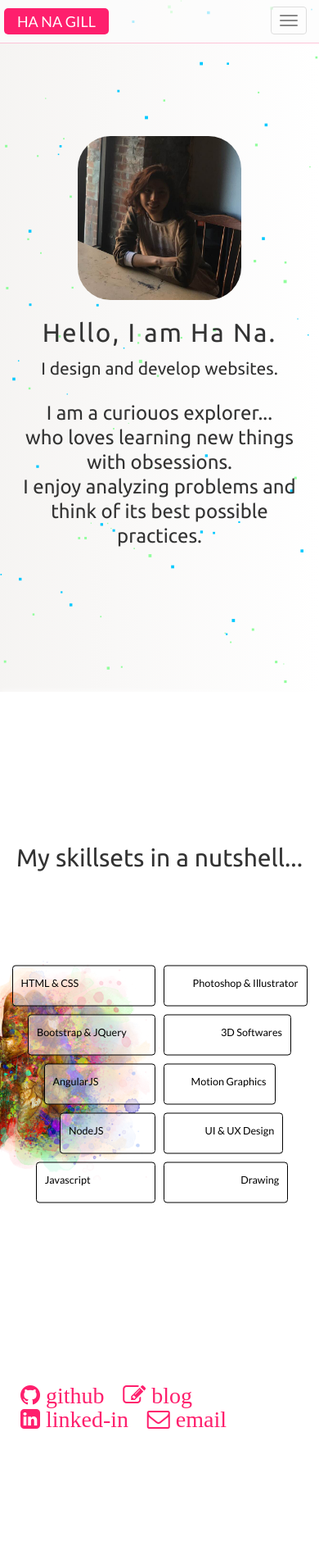
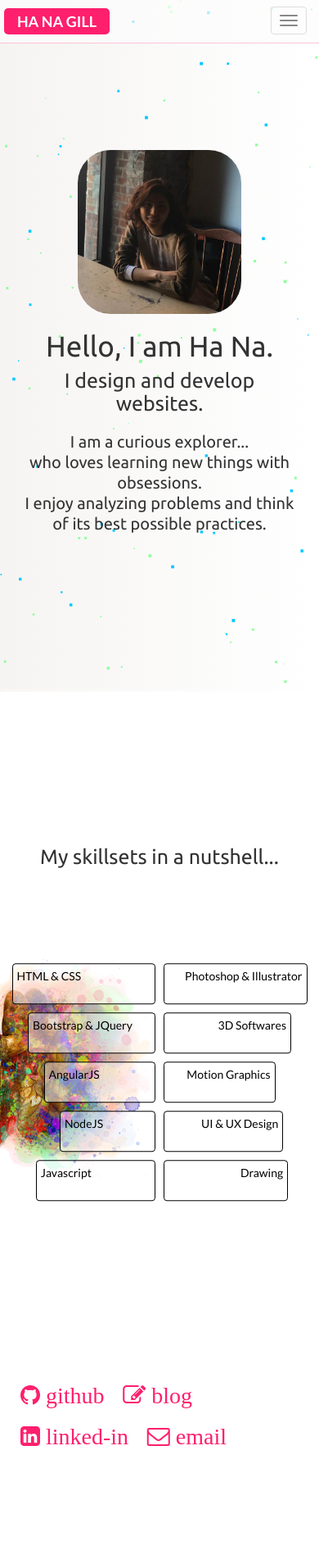
Before and after one commit to oneway101/onewayfirst.com, a PHP site: page / in a window 390 px wide. Shown: the top 1908 px of the page at 82% size. Run offline with PHP 8.4, Linux system fonts and the light colour scheme; data that the repository does not hold is empty; some libraries are stand-ins or nearby versions.

Commit message:
mobile safari responsive design fix

```diff
--- a/assets/css/custom.css
+++ b/assets/css/custom.css
@@ -1,4 +1,5 @@
 /*Media Queries*/
+/*Mixins*/
 header {
   height: 50px; }
 
@@ -30,8 +31,10 @@ h1, h2, h3 {
   font-family: 'Ubuntu', sans-serif; }
 
 body {
-  font-family: 'Lato', serif; }
+  font-family: 'Lato', serif;
+  font-weight: 400; }
 
+/*buttons*/
 .btn.focus, .btn:focus, .btn:hover {
   color: #FE1F6D; }
 
@@ -42,12 +45,12 @@ body {
   border: 1px solid #FE1F6D;
   transition: opacity 0.25s ease-out; }
   .btn-theme:focus, .btn-theme:active, .btn-theme.focus, .btn-theme.active {
-    font-weight: 500;
     box-shadow: none; }
   .btn-theme:hover, .btn-theme.hover {
     color: white;
     background-color: #FE1F6D;
-    border-color: rgba(254, 31, 109, 0.5); }
+    border-color: rgba(254, 31, 109, 0.5);
+    font-weight: 700; }
 
 /*components*/
 .bg-color {
@@ -87,16 +90,22 @@ body {
   width: 100%;
   height: 100vh; }
 
+@media only screen and (max-width: 768px) {
+  .title {
+    font-size: 25px; } }
 /*navigation bar*/
 .navbar-default {
   background-color: rgba(252, 252, 252, 0.7);
   border-color: rgba(254, 31, 109, 0.25); }
 
 .navbar-default .navbar-nav > li > a {
+  -webkit-border-radius: 5px;
+  -moz-border-radius: 5px;
+  -ms-border-radius: 5px;
+  border-radius: 5px;
   color: #FE1F6D;
   height: 100%;
   border: 1px solid transparent;
-  border-radius: 5px;
   padding: 5px 15px;
   margin: 10px 5px; }
   .navbar-default .navbar-nav > li > a:hover {
@@ -108,16 +117,20 @@ body {
     border: 1px solid #FE1F6D; }
 
 .navbar-default .navbar-brand {
+  -webkit-border-radius: 5px;
+  -moz-border-radius: 5px;
+  -ms-border-radius: 5px;
+  border-radius: 5px;
+  font-weight: 700;
   color: white;
   height: 100%;
   background-color: #FE1F6D;
   border: 1px solid transparent;
-  border-radius: 5px;
   padding: 5px 15px;
   margin: 10px 5px; }
   .navbar-default .navbar-brand:hover, .navbar-default .navbar-brand:focus, .navbar-default .navbar-brand:active {
     color: #FE1F6D;
-    background-color: transparent;
+    background-color: rgba(255, 255, 255, 0.5);
     border: 1px solid #FE1F6D; }
 
 /*bio*/
@@ -142,33 +155,36 @@ body {
 .profile-text {
   margin: 0 15px;
   transition: all 0.5s ease-in-out; }
+  .profile-text h1 {
+    font-size: 45px;
+    letter-spacing: 2px; }
+  .profile-text h2 {
+    margin-top: 5px;
+    font-size: 30px; }
   .profile-text h3 {
     line-height: 1.25em; }
-  .profile-text .big-text > span:hover, .profile-text h3:hover {
+  .profile-text h1:hover, .profile-text h2:hover, .profile-text h3:hover {
     color: #FE1F6D;
     background-color: white;
     border-radius: 10px; }
 
-.big-text {
-  line-height: 40px; }
-  .big-text > span:first-child {
-    font-size: 1.5em;
-    letter-spacing: 2px; }
-
 @media only screen and (max-width: 768px) {
   .bio-wrapper {
-    flex-direction: column; }
-
-  .profile-photo {
-    margin: 0 auto; }
+    flex-direction: column;
+    align-items: center; }
 
   .profile-text {
     margin: 0 auto;
     padding: 0 10px;
     text-align: center; }
-
-  .big-text {
-    font-size: 1.5em; } }
+    .profile-text h1 {
+      font-size: 35px;
+      letter-spacing: normal; }
+    .profile-text h2 {
+      font-size: 25px; }
+    .profile-text h3 {
+      font-size: 20px;
+      line-height: 1.25em; } }
 /*Skills*/
 #skills {
   padding: 50px 0;
@@ -231,10 +247,12 @@ body {
       width: 100%; }
 
   .bar {
-    background-color: rgba(255, 255, 255, 0.5); }
+    background-color: rgba(255, 255, 255, 0.5);
+    padding: 5px; }
 
   .bar span {
-    font-size: 0.9em; } }
+    font-size: 1em;
+    height: auto; } }
 @media only screen and (max-width: 480px) {
   .walnut {
     width: 100%;
@@ -244,6 +262,8 @@ body {
 
 #social-media a {
   padding: 0 10px; }
+  #social-media a i {
+    height: 50px; }
 
 /*porfolio buttons*/
 .portfolio-btn {
@@ -289,12 +309,16 @@ body {
   overflow: auto; }
 
 @media only screen and (max-width: 992px) {
+  .portfolio-btn #webdev-tab, .portfolio-btn #design-tab {
+    width: 100%;
+    margin: 5px auto; }
+
   .web-project img {
     width: 80%; }
 
   .project-info {
     text-align: center;
-    margin: 0 50px 50px 50px; }
+    margin: 0 10px 50px 10px; }
 
   .project-info > .lead {
     text-align: justify; } }
--- a/assets/css/custom.scss
+++ b/assets/css/custom.scss
@@ -10,6 +10,14 @@ $btn-border-active: #cccccc;
 $theme-color: #FE1F6D;
 $theme-color-alpha: rgba(254, 31, 109, 0.5);
 $button-font-size: 1.25em;
+
+/*Mixins*/
+@mixin border-radius($radius) {
+  -webkit-border-radius: $radius;
+     -moz-border-radius: $radius;
+      -ms-border-radius: $radius;
+          border-radius: $radius;
+}
 
 header {
 	height: 50px;
@@ -45,7 +53,9 @@ h1,h2,h3 {
 }
 body{
   font-family: 'Lato', serif;
+  font-weight: 400;
 }
+/*buttons*/
 .btn.focus, .btn:focus, .btn:hover {
     color: $theme-color;
 }
@@ -56,13 +66,13 @@ body{
   border: 1px solid $theme-color;
   transition: opacity 0.25s ease-out;
   &:focus, &:active, &.focus, &.active{
-    font-weight: 500;
     box-shadow: none;
   }
   &:hover, &.hover{
     color:white;
     background-color: $theme-color;
     border-color: $theme-color-alpha;
+    font-weight: 700;
   }
 }
 /*components*/
@@ -98,6 +108,11 @@ body{
 	width: 100%;
 	height: 100vh;
 }
+@media only screen and (max-width : $sm) {
+  .title{
+    font-size: 25px;
+  }
+}
 
 /*navigation bar*/
 .navbar-default {
@@ -108,10 +123,10 @@ body{
 
 }
 .navbar-default .navbar-nav>li>a{
+  @include border-radius(5px);
   color: $theme-color;
   height: 100%;
   border: 1px solid transparent;
-  border-radius: 5px;
   padding: 5px 15px;
   margin: 10px 5px;
   &:hover{
@@ -125,16 +140,17 @@ body{
   }
 }
 .navbar-default .navbar-brand{
+  @include border-radius(5px);
+  font-weight: 700;
   color: white;
   height: 100%;
   background-color: $theme-color;
   border: 1px solid transparent;
-  border-radius: 5px;
   padding: 5px 15px;
   margin: 10px 5px;
   &:hover, &:focus, &:active{
     color: $theme-color;
-    background-color: transparent;
+    background-color: rgba(255,255,255,0.5);
     border: 1px solid $theme-color;
   }
 }
@@ -161,37 +177,45 @@ body{
 .profile-text {
   margin: 0 15px;
   transition: all 0.5s ease-in-out;
+  h1{
+    font-size: 45px;
+    letter-spacing: 2px;
+  }
+  h2{
+    margin-top: 5px;
+    font-size: 30px;
+  }
   h3{
     line-height: 1.25em;
   }
-  .big-text>span:hover, h3:hover{
+  h1,h2,h3{
+    &:hover{
       color: $theme-color;
       background-color: white;
       border-radius: 10px;
     }
   }
-.big-text {
-	line-height: 40px;
-	&>span:first-child{
-  	font-size: 1.5em;
-  	letter-spacing: 2px;
 }
-}
+
 @media only screen and (max-width : $sm) {
   .bio-wrapper{
     flex-direction: column;
-  }
-  .profile-photo{
-    margin: 0 auto;
+    align-items: center;
   }
   .profile-text{
     margin: 0 auto;
     padding: 0 10px;
     text-align: center;
+    h1{
+      font-size: 35px;
+      letter-spacing: normal;
     }
-  .big-text{
-    font-size: 1.5em;
-    &>span{
+    h2{
+      font-size: 25px;
+    }
+    h3{
+      font-size: 20px;
+      line-height: 1.25em;
     }
   }
 }
@@ -263,9 +287,11 @@ body{
 	}
 	.bar{
 		background-color: rgba(255,255,255,0.5);
+    padding: 5px;
 	}
 	.bar span{
-		font-size: 0.9em;
+		font-size: 1em;
+    height: auto;
 	}
 }
 @media only screen and (max-width : $xs) {
@@ -279,6 +305,9 @@ body{
 }
 #social-media a {
   padding: 0 10px;
+  i {
+    height: 50px;
+  }
 }
 
 /*porfolio buttons*/
@@ -335,12 +364,18 @@ body{
   overflow: auto;
 }
 @media only screen and (max-width : $md) {
+  .portfolio-btn {
+    #webdev-tab, #design-tab{
+      width: 100%;
+      margin: 5px auto
+    }
+  }
 	.web-project img{
 		width: 80%;
 	}
   .project-info{
     text-align: center;
-    margin: 0 50px 50px 50px;
+    margin: 0 10px 50px 10px;
   }
   .project-info>.lead{
   	text-align: justify;
--- a/index.php
+++ b/index.php
@@ -17,8 +17,7 @@
 	<link rel="stylesheet" href="assets/css/custom.css">
 	<link rel="stylesheet" href="http://maxcdn.bootstrapcdn.com/font-awesome/4.3.0/css/font-awesome.min.css">
 	<link href='https://fonts.googleapis.com/css?family=Ubuntu' rel='stylesheet' type='text/css'>
-	<link href='https://fonts.googleapis.com/css?family=Lato' rel='stylesheet' type='text/css'>
-
+	<link href='https://fonts.googleapis.com/css?family=Lato:400,700' rel='stylesheet' type='text/css'>
 
 <!-- HTML5 shim and Respond.js for IE8 support of HTML5 elements and media queries -->
 <!-- WARNING: Respond.js doesn't work if you view the page via file:// -->
@@ -62,10 +61,9 @@
 			<img src="assets/img/profile.jpg">
 		</div>
 		<div class="profile-text">
-		<h2 class="big-text"><span>Hello, I am Ha Na.</span><br>
-			<span>I design and develop websites.</span>
-		</h2>
-		<h3>I am a curiouos explorer... <br>
+		<h1>Hello, I am Ha Na.</h1>
+		<h2>I design and develop websites.</h2>
+		<h3>I am a curious explorer... <br>
 		who loves learning new things with obsessions.<br>
 		I enjoy analyzing problems and think of its best possible practices.
 		</h3>
@@ -75,7 +73,7 @@
 <!-- SKILLS -->
 <section id="skills">
 	<div class="containerx">
-		<h2 class="text-center">My skillsets in a nutshell...</h2>
+		<h2 class="text-center title">My skillsets in a nutshell...</h2>
 		<div class="container-fluid skills-wrapper">
 			<div class="left-brain">
 				<div class="bar"><span>HTML & CSS</span></div>
@@ -181,7 +179,7 @@
 <!-- RESUME -->
 <section id="resume">
 	<div class="resume-wrapper">
-		<h2 class="text-center">A static written words of what I've done.</h2>
+		<h2 class="text-center title">A static written words of what I've done.</h2>
 		<button class="btn btn-theme" id="resume-button">VIEW RESUME</button>
 		<div class="container design-resume">
 			<h3 class="lead">Experiences</h3>
@@ -234,7 +232,7 @@
 </section>
 <section id="contact">
 	<div class="container form-wrapper">
-		<h2 class="text-center">I'd love to hear from you, feel free to get in touch.</h2>
+		<h2 class="text-center title">I'd love to hear from you, feel free to get in touch.</h2>
 		<br>
 		<form role="form" method="post" action="#contact">
 		  <div class="form-group">
```
Also changed, not shown: 1 other file. Lines whose indentation alone changed are shown as unchanged.
